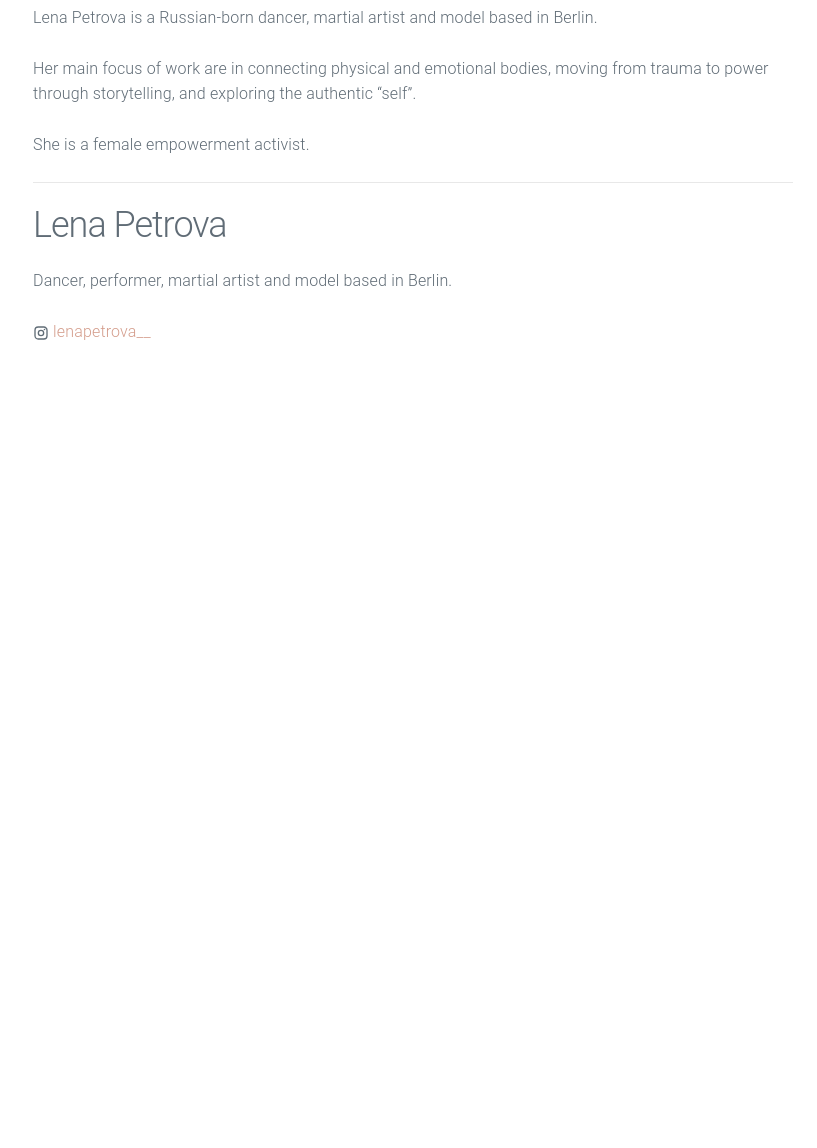
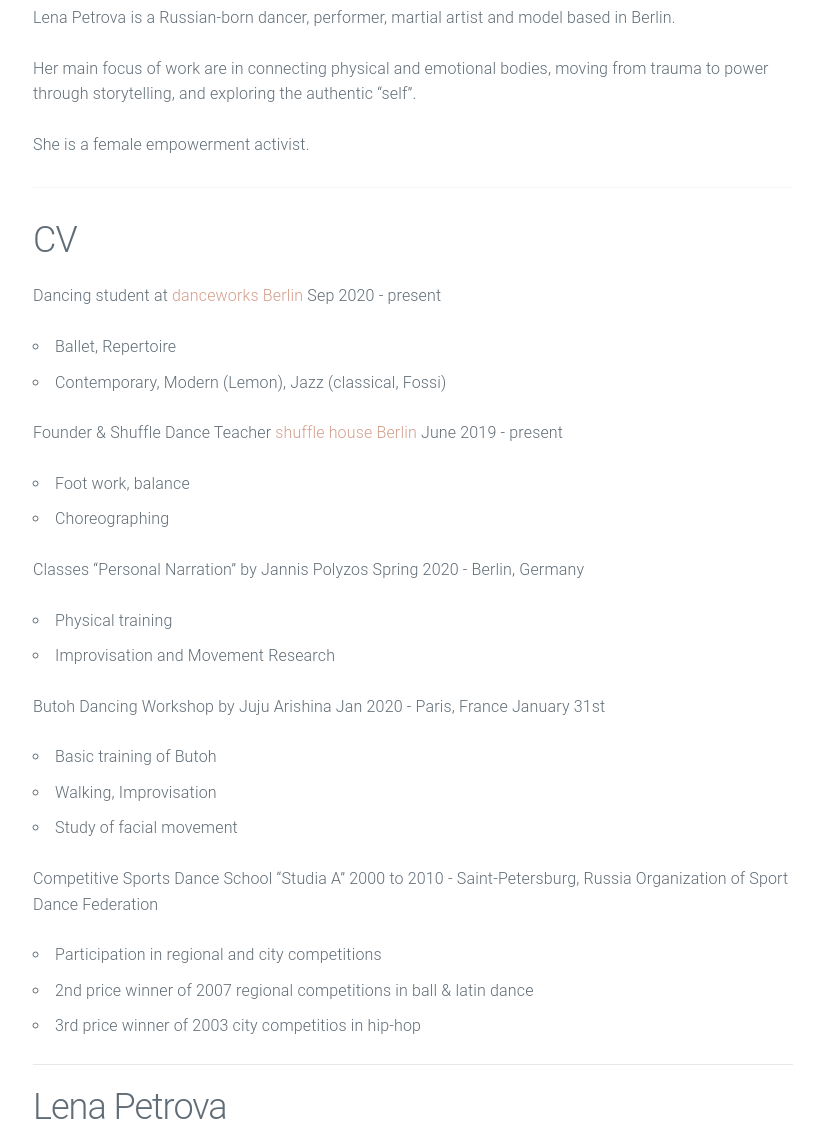
Before and after one commit to datageekette/datageekette.github.io, a Jekyll site: the page built from about.md, in a window 1280 px wide and 1400 px high, scrolled down 472 px. Shown: the part 252-1400 px from the top of the window, without its empty margins (227-1044 px from the left). Built offline with Jekyll 4.4.1, drawn with Linux system fonts in a browser that asks for light colours; before the commit the page ends 1134 px from its top, so only the background shows below that.

Commit message:
Add dance project and cv

```diff
--- a/_posts/2021-03-20-grand-bassin.markdown
+++ b/_posts/2021-03-20-grand-bassin.markdown
@@ -1,6 +1,6 @@
 ---
 layout: post
-title:  "GRAND BASSIN"
+title:  "GRAND BASSIN @sample.cm"
 preview: holder.js/300x300?auto=yes
 ---
 
--- a/about.md
+++ b/about.md
@@ -3,10 +3,44 @@ layout: page
 title: about
 permalink: /about
 ---
-<img src="images/about-2.jpg" width="300">
+<img src="images/about.jpg" width="300">
 
-Lena Petrova is a Russian-born dancer, martial artist and model based in Berlin.
+Lena Petrova is a Russian-born dancer, performer, martial artist and model based in Berlin.
 
 Her main focus of work are in connecting physical and emotional bodies, moving from trauma to power through storytelling, and exploring the authentic "self".
 
 She is a female empowerment activist.
+
+_____
+
+## CV
+
+Dancing student at
+[danceworks Berlin](https://www.danceworks.berlin/) Sep 2020 - present
+- Ballet, Repertoire
+- Contemporary, Modern (Lemon), Jazz (classical, Fossi)
+
+
+Founder & Shuffle Dance Teacher
+[shuffle house Berlin](shuffle.house) June 2019 - present
+- Foot work, balance
+- Choreographing
+
+Classes “Personal Narration” by Jannis Polyzos Spring 2020 - Berlin, Germany
+- Physical training
+- Improvisation and Movement Research
+
+
+Butoh Dancing Workshop by Juju Arishina Jan 2020 - Paris, France
+January 31st
+- Basic training of Butoh
+- Walking, Improvisation
+- Study of facial movement
+
+
+Competitive Sports Dance School “Studia A”
+2000 to 2010 - Saint-Petersburg, Russia
+Organization of Sport Dance Federation
+- Participation in regional and city competitions
+- 2nd price winner of 2007 regional competitions in ball & latin dance
+- 3rd price winner of 2003 city competitios in hip-hop
```
Also changed, not shown: _posts/2021-02-20-dance-wilder-garten.markdown (added, +18 -0 lines), _posts/2021-02-20-dance.markdown (deleted, +0 -7 lines), contact.md (+2 -1 lines), 2 other files.
